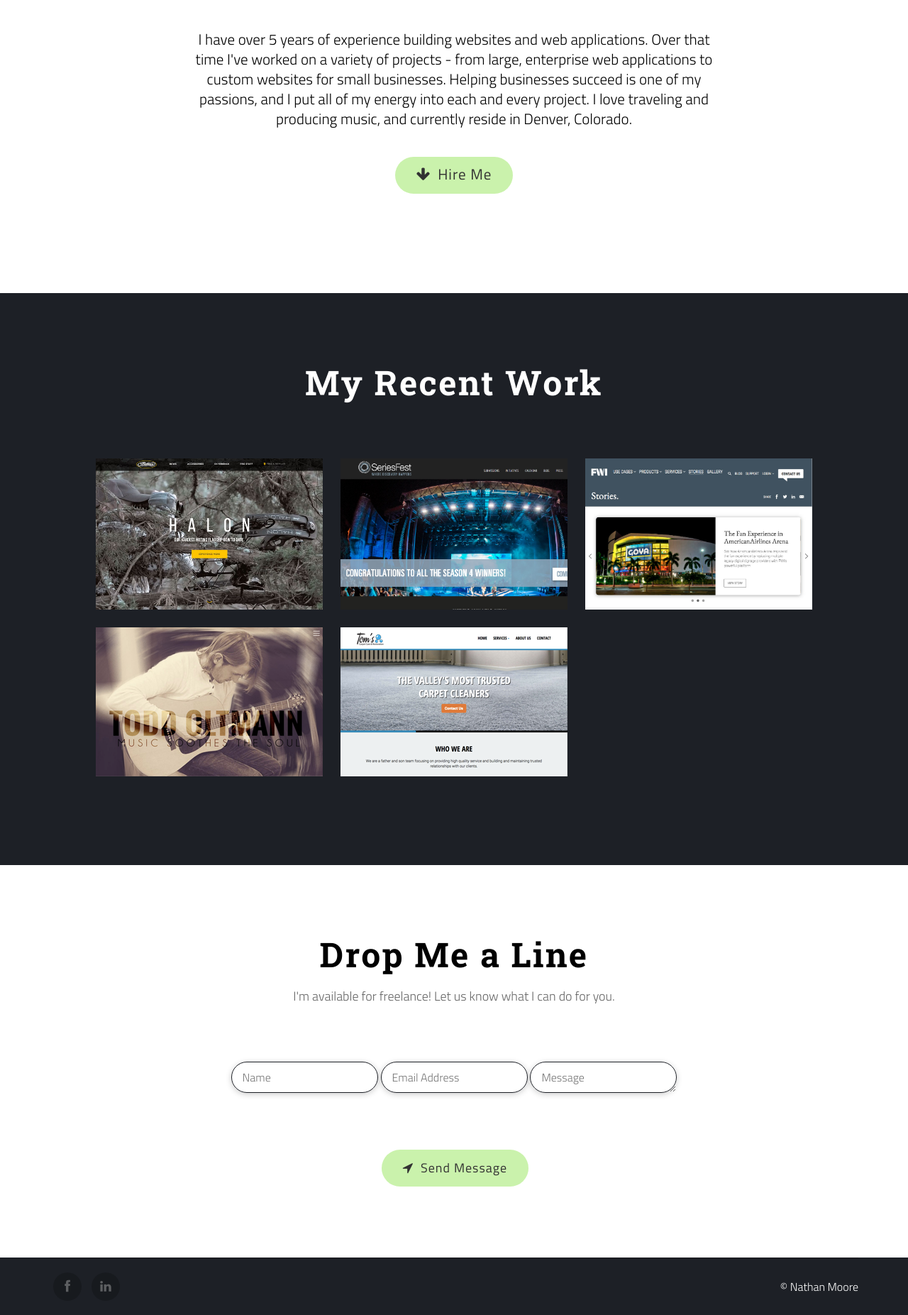
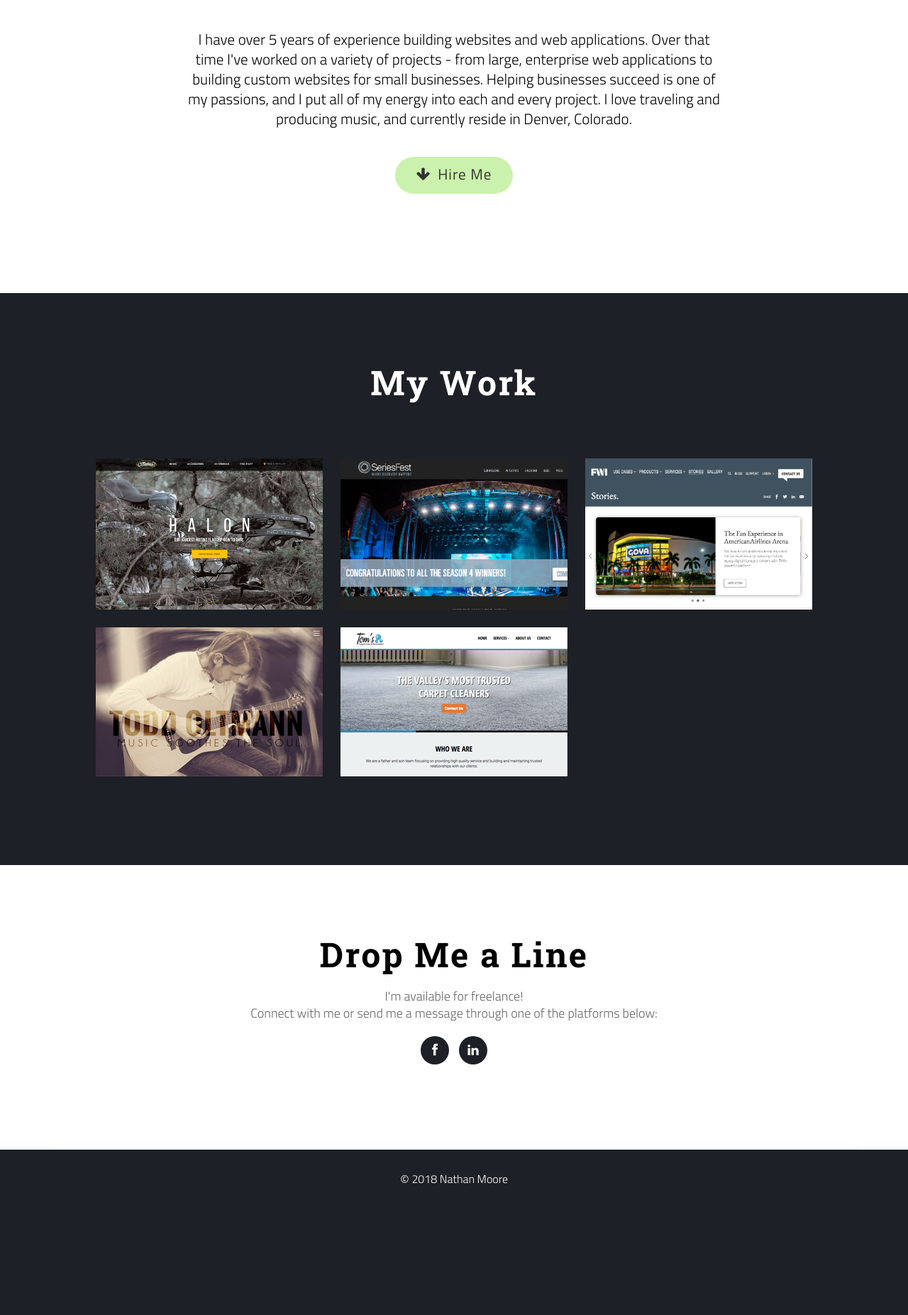
Before and after one commit to nmoore2/nmoore2.github.io, a PHP site: page / in a window 1280 px wide. Shown: the part 2159-4012 px from the top of the page at 71% size. After the commit the page ends 3827 px from the top, so only its background shows below. Run offline with PHP 8.4, Linux system fonts and the light colour scheme; some libraries are stand-ins or nearby versions.

Commit message:
remove contact form for now

```diff
--- a/css/meflat-orange.css
+++ b/css/meflat-orange.css
@@ -1177,13 +1177,12 @@ a:focus,
 .social-links li a {
     display:block;
     color:#fff;
-    color:rgba(255,255,255,0.3);
     font-size:18px;
     width:40px;
     height:40px;
     line-height:40px;
     text-align:center;
-    background:rgba(0,0,0,0.2);
+    background: #1D2026;
     border-radius:50%;
     -webkit-transition:all .3s ease-out;
     transition:all .3s ease-out;
--- a/index.html
+++ b/index.html
@@ -267,7 +267,7 @@
 
 						<img class="img-responsive img-center img-circle scrollimation fade-left" src="assets/uni-onsie.jpg" style="max-height: 400px;" alt="" />
 
-						<p class="text-center scrollimation fade-in">I have over 5 years of experience building websites and web applications. Over that time I've worked on a variety of projects - from large, enterprise web applications to custom websites for small businesses. Helping businesses succeed is one of my passions, and I put all of my energy into each and every project. I love traveling and producing music, and currently reside in Denver, Colorado.
+						<p class="text-center scrollimation fade-in">I have over 5 years of experience building websites and web applications. Over that time I've worked on a variety of projects - from large, enterprise web applications to building custom websites for small businesses. Helping businesses succeed is one of my passions, and I put all of my energy into each and every project. I love traveling and producing music, and currently reside in Denver, Colorado.
 
 							<!-- Helping small businesses is my passion, and we put our all of our energy into each and every project. Juliana is our graphics expert, and I - Nathan - write the code. We hail from Colorado and Brazil, and currently reside a few different places. -->
 
@@ -335,7 +335,7 @@
 
 				<header class="section-header text-center">
 
-					<h1 class="scrollimation scale-in">My Recent Work</h1>
+					<h1 class="scrollimation scale-in">My Work</h1>
 
 				</header>
 
@@ -682,11 +682,16 @@
 				<header class="section-header text-center">
 
 					<h1 class="scrollimation scale-in">Drop Me a Line</h1>
-					<p>I'm available for freelance! Let us know what I can do for you.</p>
+					<p>I'm available for freelance!<br /> Connect with me or send me a message through one of the platforms below:</p>
+					<ul class="social-links">
+						<li class="scrollimation fade-right d3"><a href="https://www.facebook.com/nathan.moore.1441810"><i class="fa fa-facebook fa-fw" target="_blank"></i></a></li>
+						<li class="scrollimation fade-right d3"><a href="https://www.linkedin.com/in/nateisgreat/" target="blank"><i class="fa fa-linkedin fa-fw"></i></a></li>
+					</u>
+					<!-- <a href="mailto:nate@nmoo	re.net" style="color: ">nate@nmoore.net</a> -->
 
 				</header>
 
-				<form  id="contact-form" class="bl_form text-center" action="contact.php" method="post" novalidate>
+				<!-- <form  id="contact-form" class="bl_form text-center" action="contact.php" method="post" novalidate>
 					<span class="field-wrap scrollimation fade-right">
 						<label class="control-label" for="contact-name">Name</label>
 						<input id="contact-name" name="contactName" type="text" class="label_better requiredField" data-new-placeholder="Name" placeholder="Name" data-error-empty="*Enter your name">
@@ -704,9 +709,9 @@
 					<p class="text-center"><button  name="submit" type="submit" class="btn btn-meflat icon-left" data-error-message="Error!" data-sending-message="Sending..." data-ok-message="Message Sent"><i class="fa fa-location-arrow"></i>Send Message</button></p>
 					<input type="hidden" name="submitted" id="submitted" value="true" />
 
-				</form>
+				</form> --->
 
-			</div>
+			</a>
 
 		</section>
 
@@ -722,19 +727,20 @@
 
 				<div class="row">
 
-					<div class="col-sm-6">
+					<!-- <div class="col-sm-6">
 						<ul class="social-links">
-							<!-- <li class="scrollimation fade-right d4"><a href="https://twitter.com/junadesign"><i class="fa fa-twitter fa-fw"></i></a></li> -->
-							<li class="scrollimation fade-right d3"><a href="https://www.facebook.com/nathan.moore.1441810"><i class="fa fa-facebook fa-fw" target="_blank"></i></a></li>
-							<li class="scrollimation fade-right d3"><a href="https://www.linkedin.com/in/nateisgreat/" target="blank"><i class="fa fa-linkedin fa-fw"></i></a></li>
+							 <li class="scrollimation fade-right d4"><a href="https://twitter.com/junadesign"><i class="fa fa-twitter fa-fw"></i></a></li> -->
+							<!-- <li class="scrollimation fade-right d3"><a href="https://www.facebook.com/nathan.moore.1441810"><i class="fa fa-facebook fa-fw" target="_blank"></i></a></li>
+							<li class="scrollimation fade-right d3"><a href="https://www.linkedin.com/in/nateisgreat/" target="blank"><i class="fa fa-linkedin fa-fw"></i></a></li> -->
 							<!-- <li class="scrollimation fade-right d2"><a href="#link"><i class="fa fa-google-plus fa-fw"></i></a></li> -->
 							<!-- <li class="scrollimation fade-right d1"><a href="https://dribbble.com/julimariano"><i class="fa fa-dribbble fa-fw"></i></a></li> -->
-							<!-- <li class="scrollimation fade-right"><a href="#link"><i class="fa fa-linkedin fa-fw"></i></a></li> -->
+							<!-- <li class="scrollimation fade-right"><a href="#link"><i class="fa fa-linkedin fa-fw"></i></a></li>
 						</ul>
-					</div>
+					</div> -->
 
-					<div class="col-sm-6 text-right scrollimation fade-in">
-						<p>&copy; <?php echo date("Y")?> Nathan Moore</p>
+					<div class="text-center scrollimation fade-in">
+						<!-- <p>&copy; <?php echo date("Y")?> Nathan Moore</p> -->
+						<p><span style="font-size: 20px;vertical-align: middle;">&copy;</span> 2018 Nathan Moore</p>
 					</div>
 
 				</div>
```
